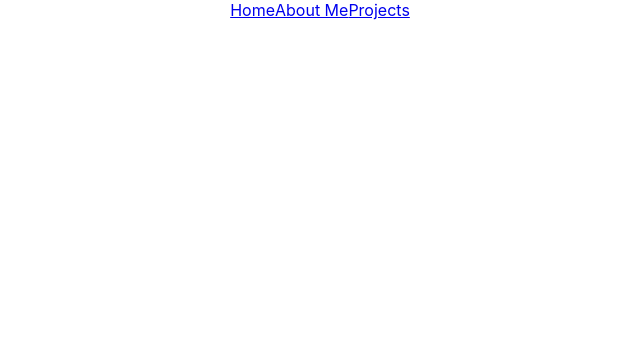
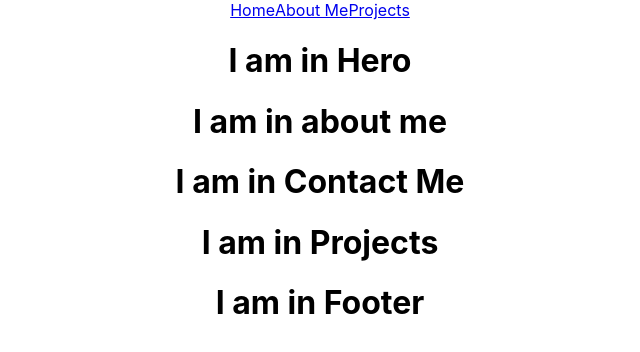
Before and after one commit to OneWay-Laye/Personal-Portfolio, a React (Create React App) app: page / in a window 1280 px wide. Shown: the top 352 px of the page, without its empty margins (320-960 px from the left). Built offline with nearby package versions, Linux system fonts and the light colour scheme.

Commit message:
This commit makes sure all of the pages are connected

```diff
--- a/src/App.js
+++ b/src/App.js
@@ -2,11 +2,21 @@ import './App.css';
 
 // Import Components
 import Nav from './components/Nav/Nav'
+import AboutMe from './components/AboutMe/AboutMe'
+import ContactMe from './components/ContactMe/ContactMe'
+import Projects from './components/Projects/Projects'
+import Footer from './components/Footer/Footer'
+import Hero from './components/Hero/Hero'
 
 function App() {
   return (
     <div className="App">
       <Nav/>
+      <Hero/>
+      <AboutMe/>
+      <ContactMe/>
+      <Projects/>
+      <Footer/>
     </div>
   );
 }
--- a/src/components/AboutMe/AboutMe.js
+++ b/src/components/AboutMe/AboutMe.js
@@ -0,0 +1,9 @@
+function AboutMe() {
+  return(
+    <div>
+      <h1>I am in about me</h1>
+    </div>
+  )
+}
+
+export default AboutMe
--- a/src/components/ContactMe/ContactMe.js
+++ b/src/components/ContactMe/ContactMe.js
@@ -0,0 +1,9 @@
+function ContactMe() {
+  return(
+    <div>
+      <h1>I am in Contact Me</h1>
+    </div>
+  )
+}
+
+export default ContactMe
--- a/src/components/Footer/Footer.js
+++ b/src/components/Footer/Footer.js
@@ -0,0 +1,9 @@
+function Footer() {
+  return(
+    <div>
+      <h1>I am in Footer</h1>
+    </div>
+  )
+}
+
+export default Footer
--- /dev/null
+++ b/src/components/Hero/Hero.js
@@ -0,0 +1,9 @@
+function Hero() {
+  return(
+    <div>
+      <h1>I am in Hero</h1>
+    </div>
+  )
+}
+
+export default Hero
--- a/src/components/Projects/Projects.js
+++ b/src/components/Projects/Projects.js
@@ -0,0 +1,10 @@
+function Projects() {
+  return(
+    <div>
+      <h1>I am in Projects
+    </h1>
+    </div>
+  )
+}
+
+export default Projects
```
Also changed, not shown: src/components/Hero/Hero.scss (added).
